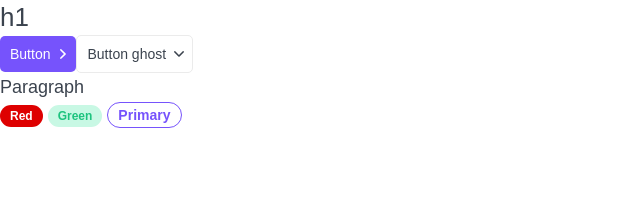
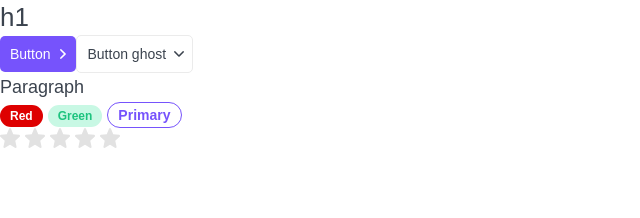
Before and after one commit to greatspoke/react-portfolio, a Next.js app: page / in a window 1280 px wide. Shown: the top 218 px of the page, without its empty margins (0-640 px from the left). Built offline with nearby package versions, Linux system fonts and the light colour scheme.

Commit message:
Add component Rating

```diff
--- /dev/null
+++ b/components/Rating/Rating.module.css
@@ -0,0 +1,11 @@
+.filled svg {
+	fill: var(--primary);
+}
+
+.star svg {
+	margin-right: 5px;
+}
+
+.editable {
+	cursor: pointer;
+}
--- /dev/null
+++ b/components/Rating/Rating.tsx
@@ -0,0 +1,63 @@
+import { RatingProps } from './Rating.props';
+import styles from './Rating.module.css';
+import cn from 'classnames';
+import { useEffect, useState, KeyboardEvent } from 'react';
+import StarIcon from './star.svg';
+
+export const Rating = ({ rating, isEditable = false, setRating, className, ...props }: RatingProps): JSX.Element => {
+
+	const [arrayRating, setArrayRating] = useState<JSX.Element[]>(Array(5).fill(<></>))
+
+	useEffect(() => {
+		constructorRating(rating);
+	}, [rating])
+	const constructorRating = (currentRating: number) => {
+		const updatedRating = arrayRating.map((r: JSX.Element, i: number) => {
+			return (
+				<span
+					className={cn(styles.star, {
+						[styles.filled]: i < currentRating,
+						[styles.editable]: isEditable
+					})}
+					onMouseEnter={() => changeDisplay(i + 1)}
+					onMouseLeave={() => changeDisplay(rating)}
+					onClick={() => onClick(i + 1)}
+				>
+					<StarIcon
+						tabIndex={isEditable ? 0 : -	1}
+						onKeyDown={(e: KeyboardEvent<SVGElement>) => isEditable && handleSpace(i + 1, e)}
+					/>
+				</span>
+			);
+		});
+		setArrayRating(updatedRating)
+	}
+
+	const changeDisplay = (i: number) => {
+		if (!isEditable) {
+			return
+		}
+		constructorRating(i);
+	}
+	const onClick = (i: number) => {
+		if (!isEditable || !setRating) {
+			return
+		}
+		setRating(i)
+	}
+	const handleSpace = (i: number, event: KeyboardEvent<SVGElement>) => {
+		if (event.code != 'Space' || !setRating) {
+			return;
+		}
+		setRating(i)
+	}
+	return (
+		<div {...props}>
+			{
+				arrayRating.map((r, i) => (<span key={i}>{r}</span>))
+			}
+
+		</div>
+	)
+
+}
--- a/components/index.ts
+++ b/components/index.ts
@@ -2,3 +2,4 @@
 export * from './Button/Button';
 export * from './P/P';
 export * from './Tag/Tag';
+export * from './Rating/Rating';
--- a/pages/index.tsx
+++ b/pages/index.tsx
@@ -1,6 +1,9 @@
-import { Htag, Button, P, Tag } from '../components';
+import { useState } from 'react';
+import { Htag, Button, P, Tag, Rating } from '../components';
 
 export default function Home(): JSX.Element {
+
+  const [rating, setRating] = useState<number>(0);
 
   return (
     <>
@@ -11,6 +14,7 @@
       <Tag size='s' color='red'>Red</Tag>
       <Tag size='s' color='green'>Green</Tag>
       <Tag size='m' color='primary'>Primary</Tag>
+      <Rating rating={rating} isEditable setRating={setRating}></Rating>
     </>
   );
 }
```
Also changed, not shown: components/Rating/Rating.props.ts (added, +7 -0 lines), components/Rating/star.svg (added).
